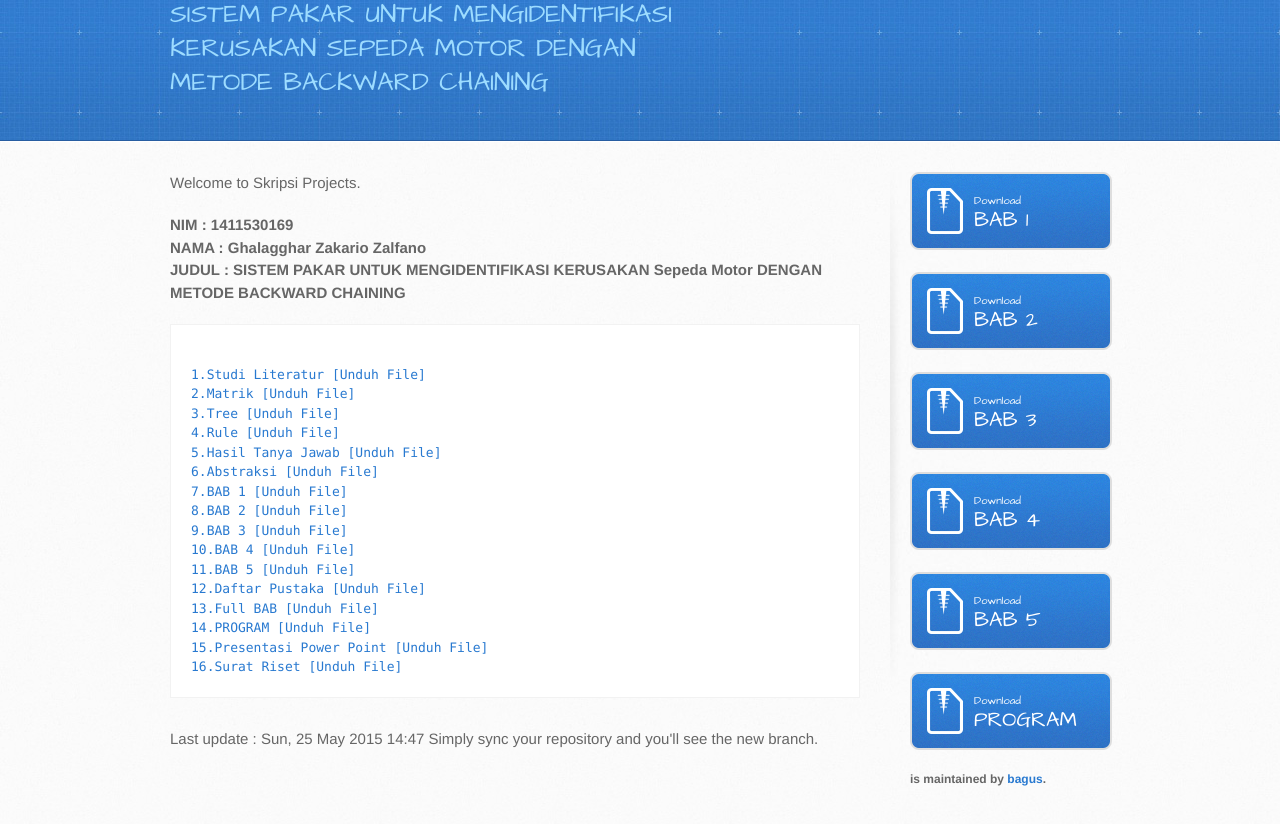
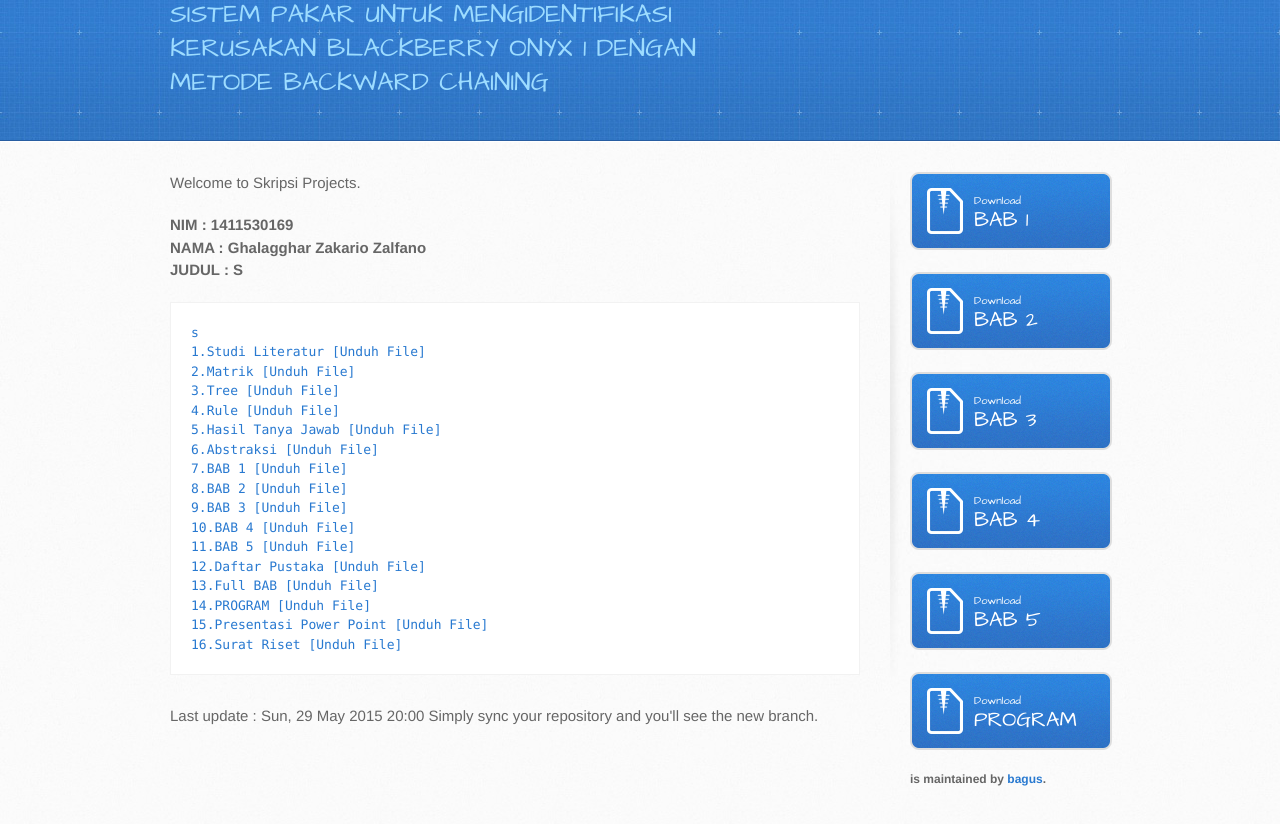
Before and after one commit to anugrahbsoe/ghalagar, a plain HTML site: page index.html in a window 1280 px wide. Shown: the part 128-952 px from the top of the page. Drawn offline with Linux system fonts and the light colour scheme.

Commit message:
add index

```diff
--- a/index.html
+++ b/index.html
@@ -20,7 +20,7 @@
     <header>
       <div class="inner">
         <h1>Pojok Ghalagar</h1>
-        <h2>SISTEM PAKAR UNTUK MENGIDENTIFIKASI KERUSAKAN SEPEDA MOTOR DENGAN METODE BACKWARD CHAINING </h2>
+        <h2>SISTEM PAKAR UNTUK MENGIDENTIFIKASI KERUSAKAN BLACKBERRY ONYX 1 DENGAN METODE BACKWARD CHAINING </h2>
         <a href="#" class="button"><small>Design project by</small> BAGUS</a>
       </div>
     </header>
@@ -32,10 +32,10 @@
 
 <p><b>NIM : 1411530169 <br>
 NAMA : Ghalagghar Zakario Zalfano<br>
-JUDUL : SISTEM PAKAR UNTUK MENGIDENTIFIKASI KERUSAKAN Sepeda Motor DENGAN METODE BACKWARD CHAINING </p></b>
+JUDUL : S </p></b>
 
-<pre><code>
-1.Studi Literatur [Unduh File]
+<pre><code>s
+1.Studi Literatur <a href="https://github.com/anugrahbsoe/ghalagar/blob/gh-pages/file/StudiLiteratur.doc?raw=true">[Unduh File]</a>
 2.Matrik [Unduh File]
 3.Tree [Unduh File]
 4.Rule [Unduh File]
@@ -53,7 +53,7 @@ JUDUL : SISTEM PAKAR UNTUK MENGIDENTIFIKASI KERUSAKAN Sepeda Motor DENGAN METODE
 16.Surat Riset [Unduh File]
 </code></pre>
 
-<p>Last update : Sun, 25 May 2015 14:47
+<p>Last update : Sun, 29 May 2015 20:00
 Simply sync your repository and you'll see the new branch.</p>
         </section>
 
```
Also changed, not shown: 1 other file.
